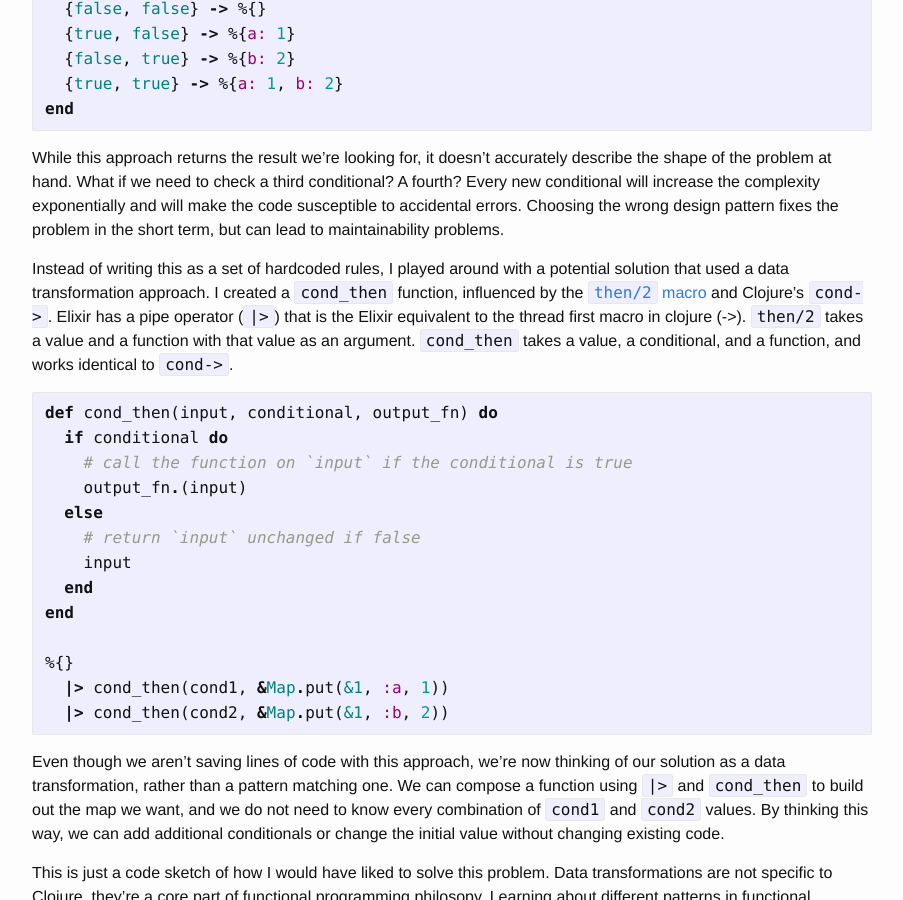
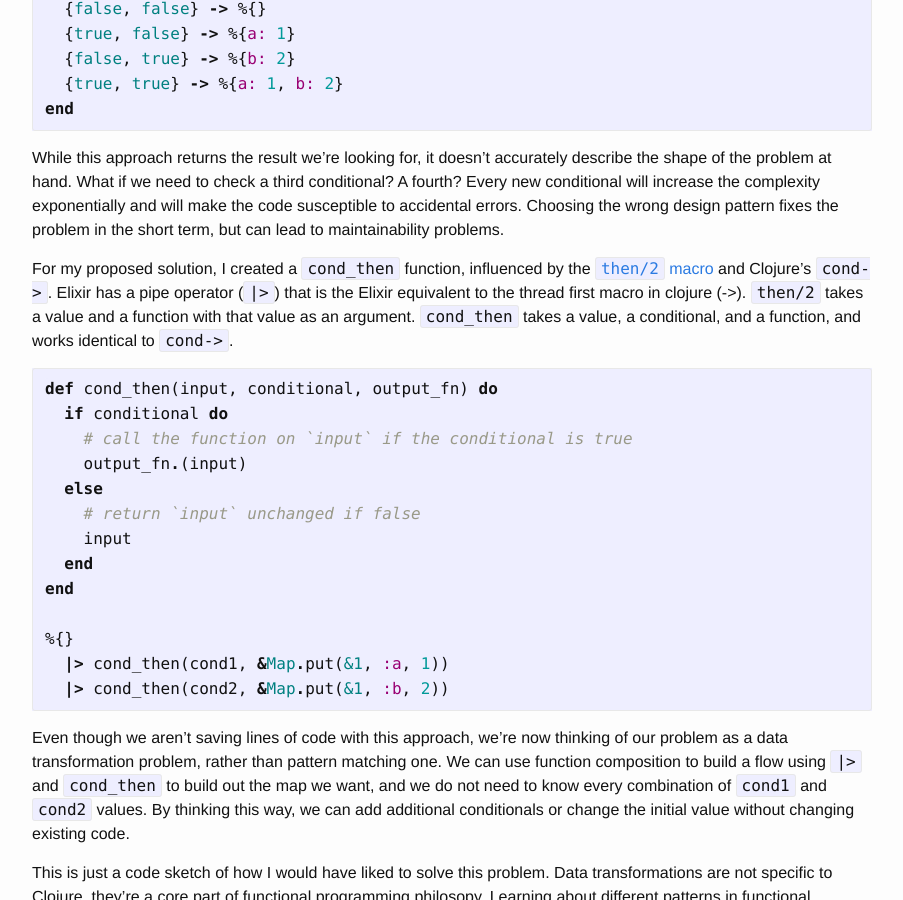
Before and after one commit to joannecheng/joannecheng.github.io, a Jekyll site: the page built from _posts/2024-03-29-elixir-then.markdown, in a window 1280 px wide and 900 px high, scrolled down 669 px. Shown: the whole window, without its empty margins (188-1091 px from the left). Built offline with Jekyll 4.4.1, drawn with Linux system fonts in a browser that asks for light colours; nearby versions of some CDN libraries; library files that are not in the unit come from our copies.

Commit message:
reword stuff

````diff
--- a/_posts/2024-03-29-elixir-then.markdown
+++ b/_posts/2024-03-29-elixir-then.markdown
@@ -33,8 +33,7 @@ What if we need to check a third conditional? A fourth?
 Every new conditional will increase the complexity exponentially and will make the code susceptible to accidental errors.
 Choosing the wrong design pattern fixes the problem in the short term, but can lead to maintainability problems.
 
-Instead of writing this as a set of hardcoded rules, I played around with a potential solution that used a data transformation approach.
-I created a `cond_then` function, influenced by the [`then/2` macro](https://hexdocs.pm/elixir/1.12.3/Kernel.html#then/2) and Clojure's `cond->`.
+For my proposed solution, I created a `cond_then` function, influenced by the [`then/2` macro](https://hexdocs.pm/elixir/1.12.3/Kernel.html#then/2) and Clojure's `cond->`.
 Elixir has a pipe operator (`|>`) that is the Elixir equivalent to the thread first macro in clojure (->).
 `then/2` takes a value and a function with that value as an argument.
 `cond_then` takes a value, a conditional, and a function, and works identical to `cond->`.
@@ -55,8 +54,8 @@ end
   |> cond_then(cond2, &Map.put(&1, :b, 2))
 ```
 
-Even though we aren't saving lines of code with this approach, we're now thinking of our solution as a data transformation, rather than a pattern matching one.
-We can compose a function using `|>` and `cond_then` to build out the map we want, and we do not need to know every combination of `cond1` and `cond2` values.
+Even though we aren't saving lines of code with this approach, we're now thinking of our problem as a data transformation problem, rather than pattern matching one.
+We can use function composition to build a flow using `|>` and `cond_then` to build out the map we want, and we do not need to know every combination of `cond1` and `cond2` values.
 By thinking this way, we can add additional conditionals or change the initial value without changing existing code.
 
 This is just a code sketch of how I would have liked to solve this problem.
````
